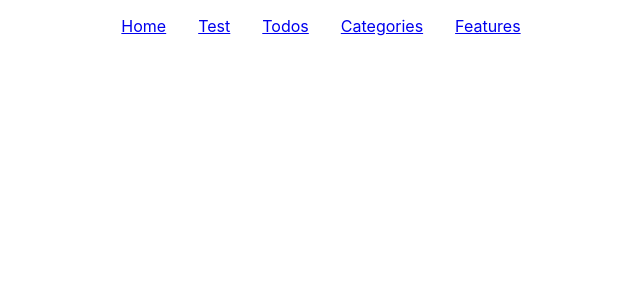
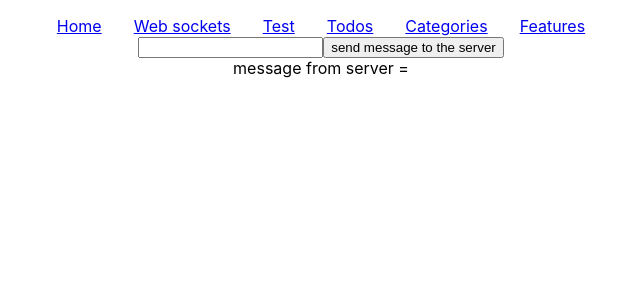
Before and after one commit to alwaystudios/as-react-boilerplate, a React (Create React App) app: page /sockets in a window 1280 px wide. Shown: the top 300 px of the page, without its empty margins (319-959 px from the left). Built offline with nearby package versions, Linux system fonts and the light colour scheme; no server answers; what typescript-fsa would draw is missing.

Commit message:
small sockets demo

```diff
--- a/src/App.tsx
+++ b/src/App.tsx
@@ -11,6 +11,7 @@ import { FeaturesType } from './types'
 import { Categories } from './components/Categories'
 import { getCookie, setCookie } from './hooks/useCookie'
 import { Test } from './components/Codility/Test'
+import { Sockets } from './components/Sockets'
 
 const SEPARATOR = '|'
 
@@ -46,6 +47,9 @@ const App: FunctionComponent = () => {
       <Link className="menu-link" to={`/`}>
         Home
       </Link>
+      <Link className="menu-link" to={`/sockets`}>
+        Web sockets
+      </Link>
       <Link className="menu-link" to={`/test`}>
         Test
       </Link>
@@ -59,6 +63,9 @@ const App: FunctionComponent = () => {
         Features
       </Link>
       <Switch>
+        <Route path="/sockets">
+          <Sockets />
+        </Route>
         <Route path="/test">
           <Test />
         </Route>
--- /dev/null
+++ b/src/components/Sockets.tsx
@@ -0,0 +1,22 @@
+import React, { useState } from 'react'
+
+export const Sockets: React.FC = () => {
+  const [message, setMessage] = useState<string>('')
+  const [serverMessage, setServerMessage] = useState<string>('')
+
+  const ws = new WebSocket('ws://localhost:3001')
+  // eslint-disable-next-line functional/immutable-data
+  ws.onmessage = (event) => setServerMessage(event.data)
+
+  const sendMessage = () => {
+    ws.send(message)
+  }
+
+  return (
+    <div>
+      <input value={message} onChange={(event) => setMessage(event.currentTarget.value)} />
+      <button onClick={sendMessage}>send message to the server</button>
+      <div>message from server = {serverMessage}</div>
+    </div>
+  )
+}
```
